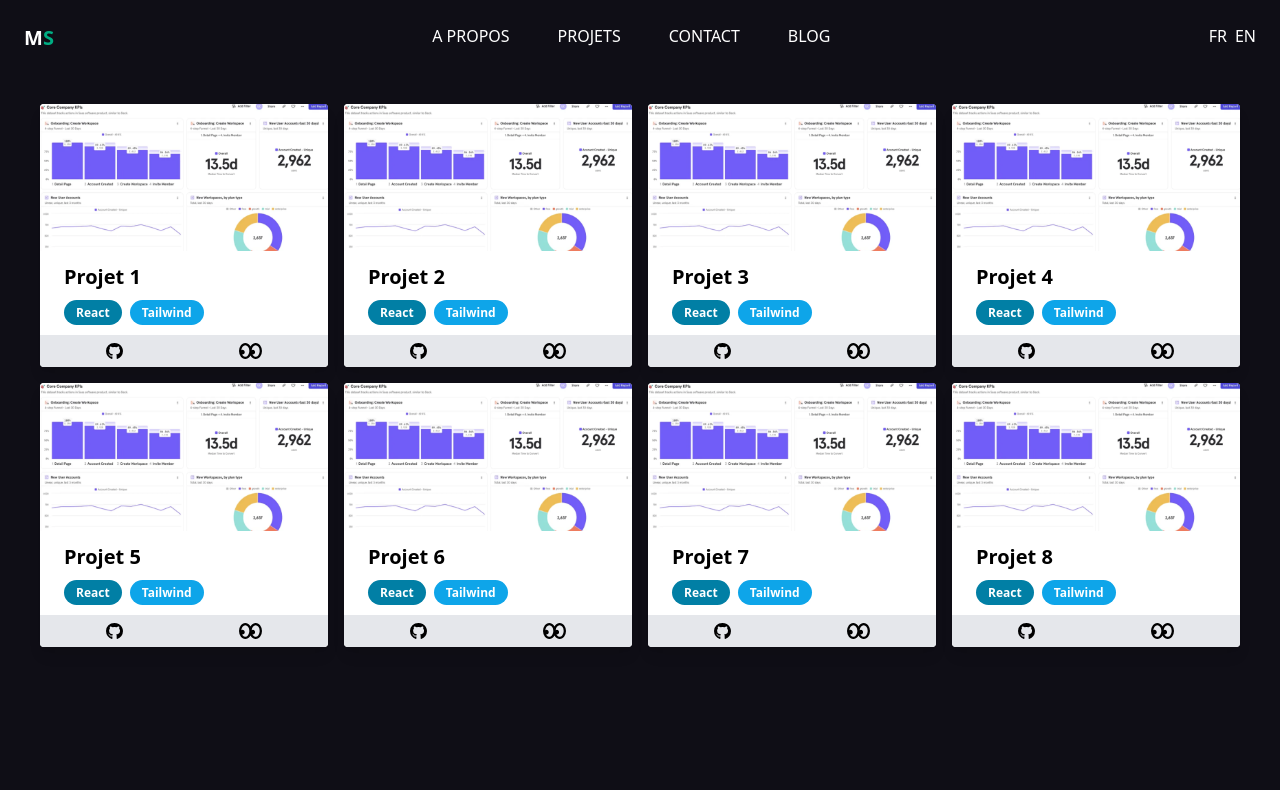
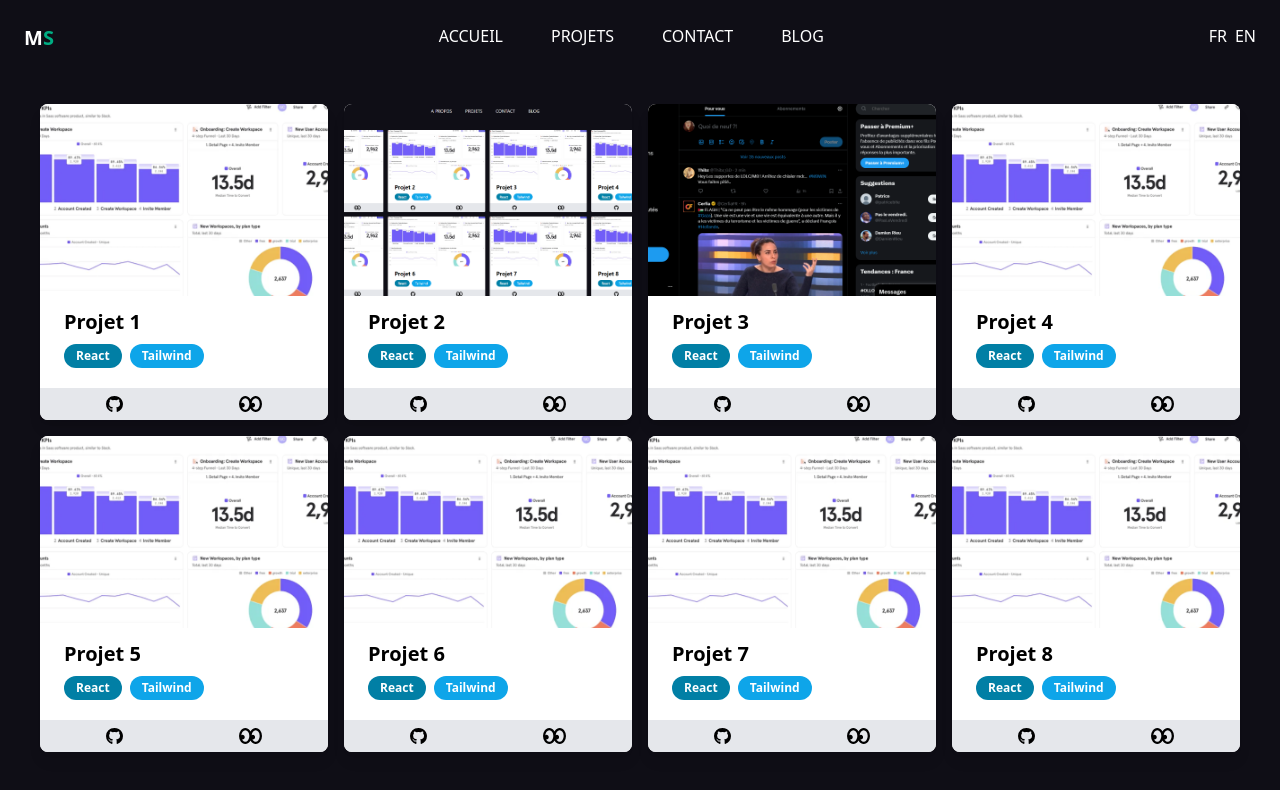
Before and after one commit to ashborea/personal-website, a React (Vite) app: page /projets in a window 1280 px wide. Shown: the top 790 px of the page. Built offline with nearby package versions, Linux system fonts and the light colour scheme.

Commit message:
final project page v1

```diff
--- a/src/Components/Cards.jsx
+++ b/src/Components/Cards.jsx
@@ -3,14 +3,14 @@ import eyes from "../assets/eyes.svg";
 
 const Cards = (props) => {
     return(
-        <div class="max-w-sm rounded overflow-hidden shadow-lg bg-white">
-        <img class="w-full" src={props.src} alt="Sunset in the mountains" />
-        <div class="px-6 pt-3 pb-2">
-          <div class="font-bold text-xl">{props.title}</div>
+        <div className="max-w-sm rounded-lg overflow-hidden shadow-lg bg-white">
+        <img className="w-full h-48 object-cover" src={props.src} alt="Sunset in the mountains" />
+        <div className="px-6 pt-3 pb-2">
+          <div className="font-bold text-xl">{props.title}</div>
         </div>
-        <div class="px-6 mb-3">
-          <span class="bg-reactcolor rounded-full px-3 py-1 text-xs font-semibold text-white mr-2 mb-2">React</span>
-          <span class="bg-tailwindcolor rounded-full px-3 py-1 text-xs font-semibold text-white mr-2 mb-2">Tailwind</span>
+        <div className="flex px-6 mb-3 h-8">
+          <span className="bg-reactcolor rounded-full px-3 py-1 text-xs font-semibold text-white mr-2 mb-2">React</span>
+          <span className="bg-tailwindcolor rounded-full px-3 py-1 text-xs font-semibold text-white mr-2 mb-2">Tailwind</span>
           </div>
           <div className="flex justify-around p-2 bg-gray-200">
           <a href="#"><img src={github} alt="" /></a>
--- a/src/Components/Navbar.jsx
+++ b/src/Components/Navbar.jsx
@@ -8,7 +8,7 @@ const Navbar = () => {
                     <a href="/">M<span className="text-mainteal">S</span></a>
                 </div>
                 <div className="navigation flex gap-x-12 align-middle">
-                    <a href="#">A PROPOS</a>
+                    <a href="/">ACCUEIL</a>
                     <a href="/projets">PROJETS</a>
                     <a href="#">CONTACT</a>
                     <a href="#">BLOG</a>
--- a/src/Pages/Projects.jsx
+++ b/src/Pages/Projects.jsx
@@ -1,6 +1,8 @@
 import Navbar from "../Components/Navbar";
 import Cards from "../Components/Cards";
 import web1 from '../assets/website-one.png'
+import web2 from "../assets/website-2.png"
+import web3 from "../assets/website-3.png"
 
 const Projects = () => {
     return(
@@ -8,8 +10,8 @@ const Projects = () => {
         <Navbar />
         <div className="grid grid-cols-4 place-items-center gap-4 w-full p-10">
         <Cards src={web1} title="Projet 1" />
-        <Cards src={web1} title="Projet 2"/>
-        <Cards src={web1} title="Projet 3"/>
+        <Cards src={web2} title="Projet 2"/>
+        <Cards src={web3} title="Projet 3"/>
         <Cards src={web1} title="Projet 4"/>
         <Cards src={web1} title="Projet 5"/>
         <Cards src={web1} title="Projet 6"/>
```
Also changed, not shown: src/assets/website-2.png (added), src/assets/website-3.png (added).
